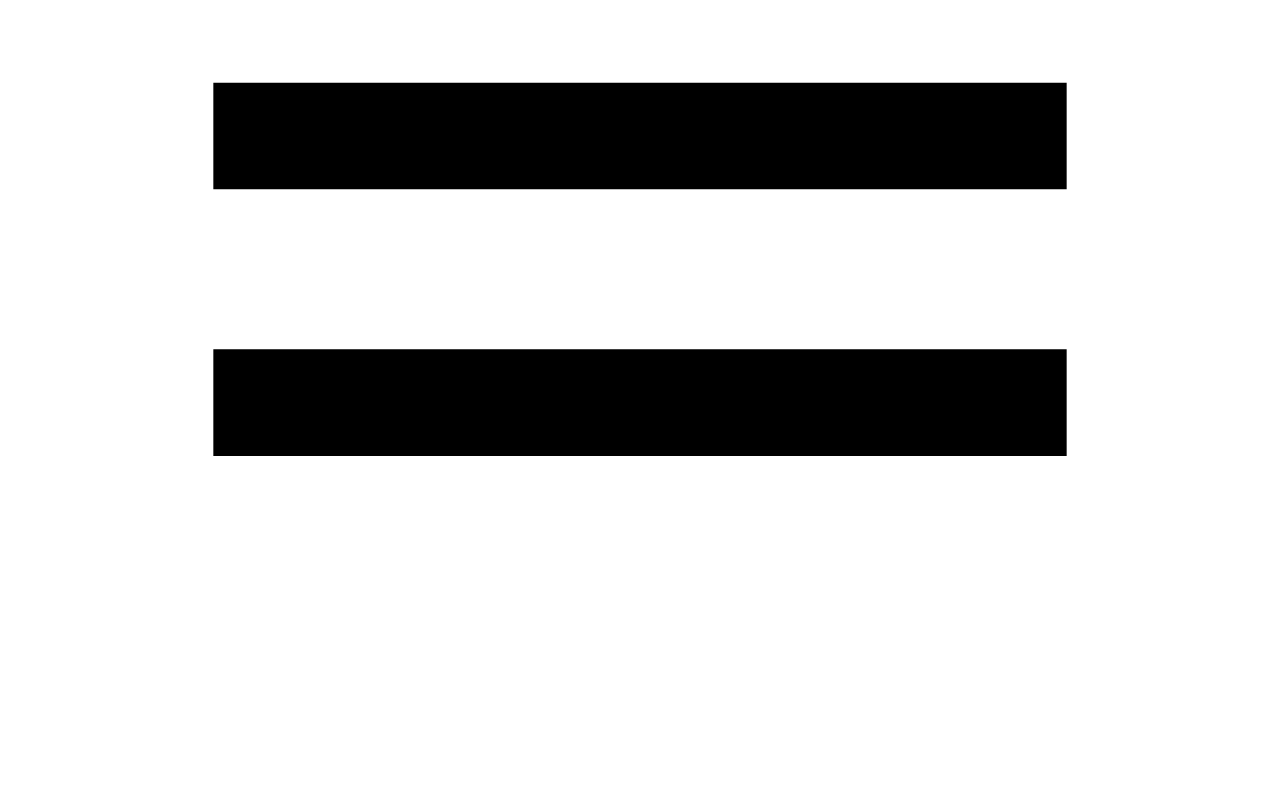
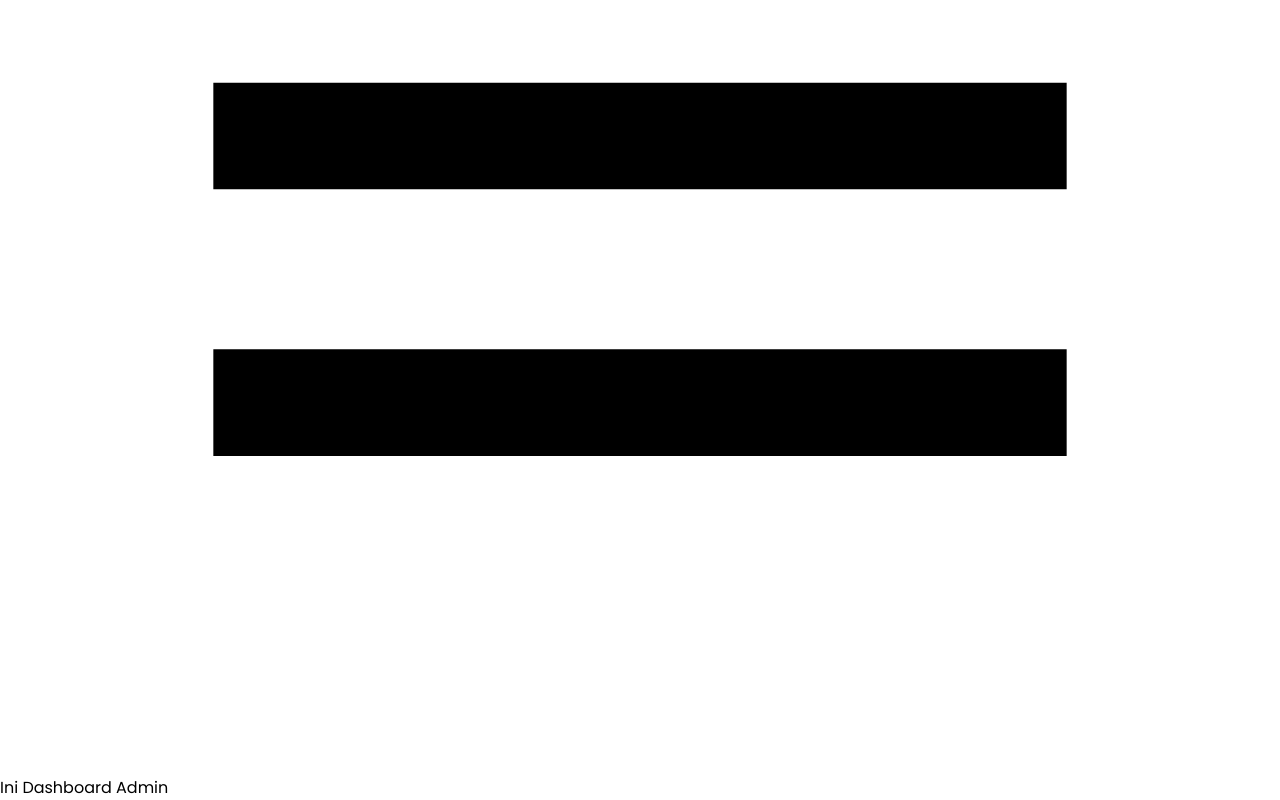
Before and after one commit to mugni1/hepytech-vue, a Vue app: page /admin/dashboard in a window 1280 px wide. Shown: the part 672-1472 px from the top of the page. Before the commit the page ends 1448 px from the top, so only its background shows below. Built offline with nearby package versions, Linux system fonts and the light colour scheme.

Commit message:
add dashboardAdmin and modifide formLogin

```diff
--- a/src/router/index.js
+++ b/src/router/index.js
@@ -6,6 +6,7 @@ import CareerView from "@/views/CareerView.vue";
 import HepyNewsView from "@/views/HepyNewsView.vue";
 import HepyNewsDetail from "@/views/HepyNewsDetail.vue";
 import LoginView from "@/views/LoginView.vue";
+import AdminDashboardView from "@/views/AdminDashboardView.vue";
 
 const routes = [
   { path: "/", name: "home", component: HomeView },
@@ -20,6 +21,11 @@ const routes = [
 
   // FOR ADMIN
   { path: "/login", name: "login", component: LoginView },
+  {
+    path: "/admin/dashboard",
+    name: "adminDashboard",
+    component: AdminDashboardView,
+  },
 ];
 
 const router = createRouter({
--- /dev/null
+++ b/src/views/AdminDashboardView.vue
@@ -0,0 +1,5 @@
+<template>
+  <section class="mt-20">
+    <h1>Ini Dashboard Admin</h1>
+  </section>
+</template>
--- a/src/views/LoginView.vue
+++ b/src/views/LoginView.vue
@@ -112,8 +112,10 @@
 </template>
 
 <script>
+import router from "@/router";
 import axios from "axios";
 import swal from "sweetalert";
+import AdminDashboardView from "./AdminDashboardView.vue";
 export default {
   data() {
     return {
@@ -149,6 +151,8 @@ export default {
             title: "Login Succesfully ",
             text: `Welcome to dashboar ${response.data.data.name}`,
             icon: "success",
+          }).finally(() => {
+            router.push({ name: "adminDashboard" });
           });
           // set local storage
           localStorage.setItem("token", response.data.data.token);
```
